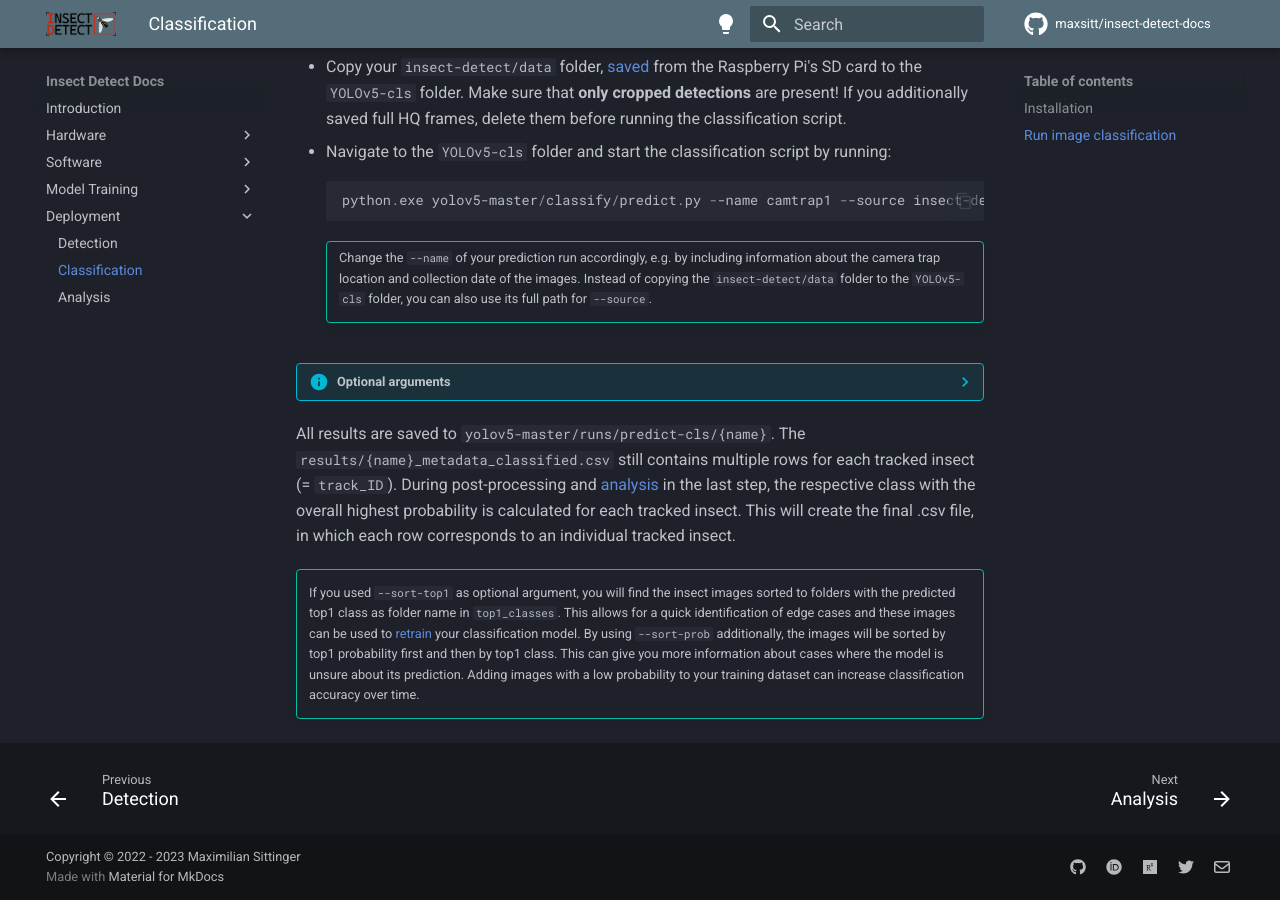
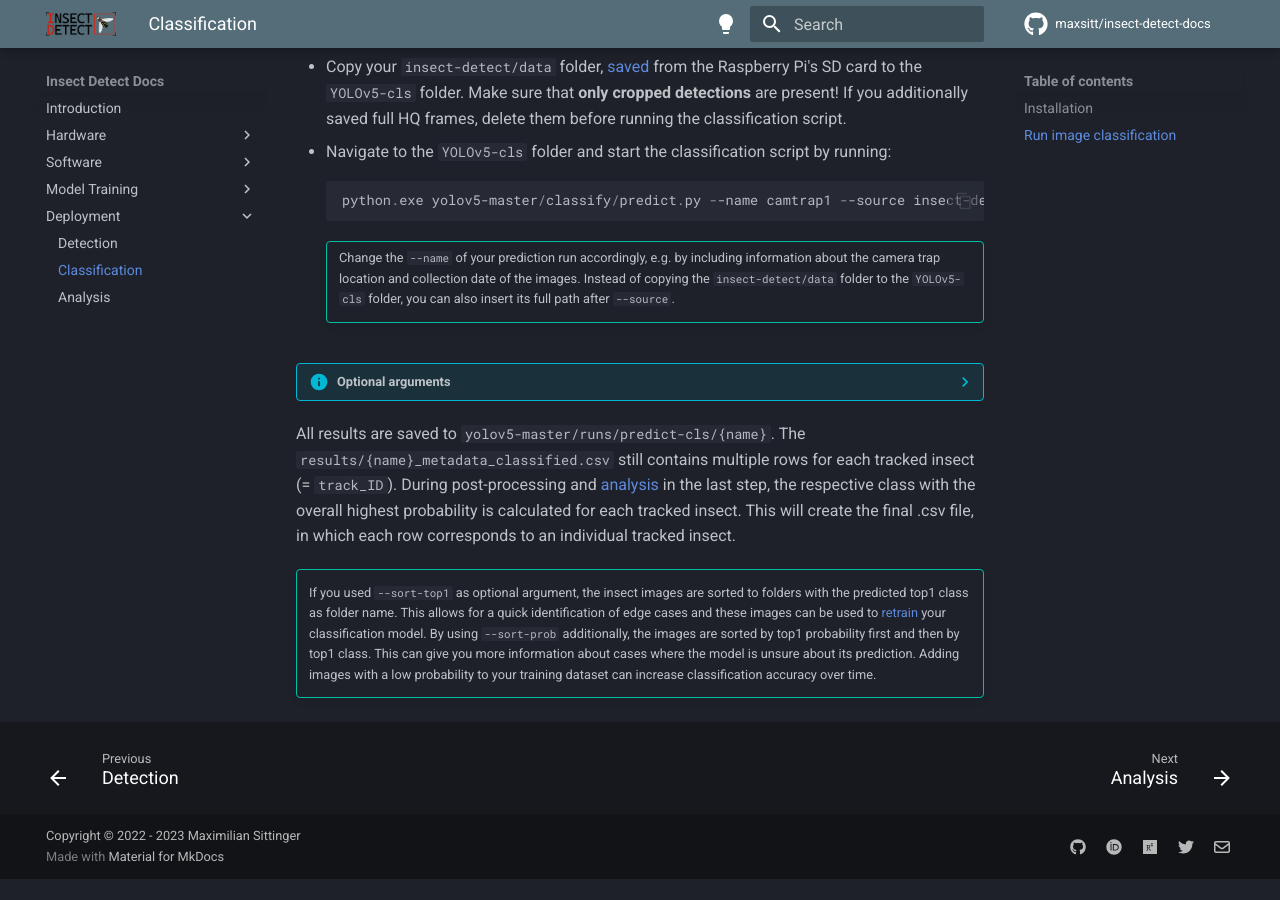
Before and after one commit to maxsitt/insect-detect-docs, an MkDocs documentation site: the page built from docs/deployment/classification.md, in a window 1280 px wide and 900 px high, scrolled down 1196 px. Built offline with MkDocs 1.6.1 and Material for MkDocs 9.7.7, drawn with Linux system fonts in a browser that asks for light colours; comment, search, counter and statistics services are not loaded; after the commit the page ends 2075 px from its top, so only the background shows below that.

Commit message:
Update classification.md
Update text.

```diff
--- a/docs/deployment/classification.md
+++ b/docs/deployment/classification.md
@@ -115,7 +115,7 @@ prediction results to the merged metadata .csv files.
         Change the `--name` of your prediction run accordingly, e.g. by including
         information about the camera trap location and collection date of the images.
         Instead of copying the `insect-detect/data` folder to the `YOLOv5-cls`
-        folder, you can also use its full path for `--source`.
+        folder, you can also insert its full path after `--source`.
 
 ??? info "Optional arguments"
 
@@ -139,11 +139,12 @@ which each row corresponds to an individual tracked insect.
 
 !!! tip ""
 
-    If you used `--sort-top1` as optional argument, you will find the insect images
-    sorted to folders with the predicted top1 class as folder name in `top1_classes`.
-    This allows for a quick identification of edge cases and these images can be used to
-    [retrain](../modeltraining/train_classification.md){target=_blank} your classification
-    model. By using `--sort-prob` additionally, the images will be sorted by top1
-    probability first and then by top1 class. This can give you more information about
-    cases where the model is unsure about its prediction. Adding images with a low
-    probability to your training dataset can increase classification accuracy over time.
+    If you used `--sort-top1` as optional argument, the insect images are sorted
+    to folders with the predicted top1 class as folder name. This allows for a
+    quick identification of edge cases and these images can be used to
+    [retrain](../modeltraining/train_classification.md){target=_blank} your
+    classification model. By using `--sort-prob` additionally, the images are
+    sorted by top1 probability first and then by top1 class. This can give you
+    more information about cases where the model is unsure about its prediction.
+    Adding images with a low probability to your training dataset can increase
+    classification accuracy over time.
```
